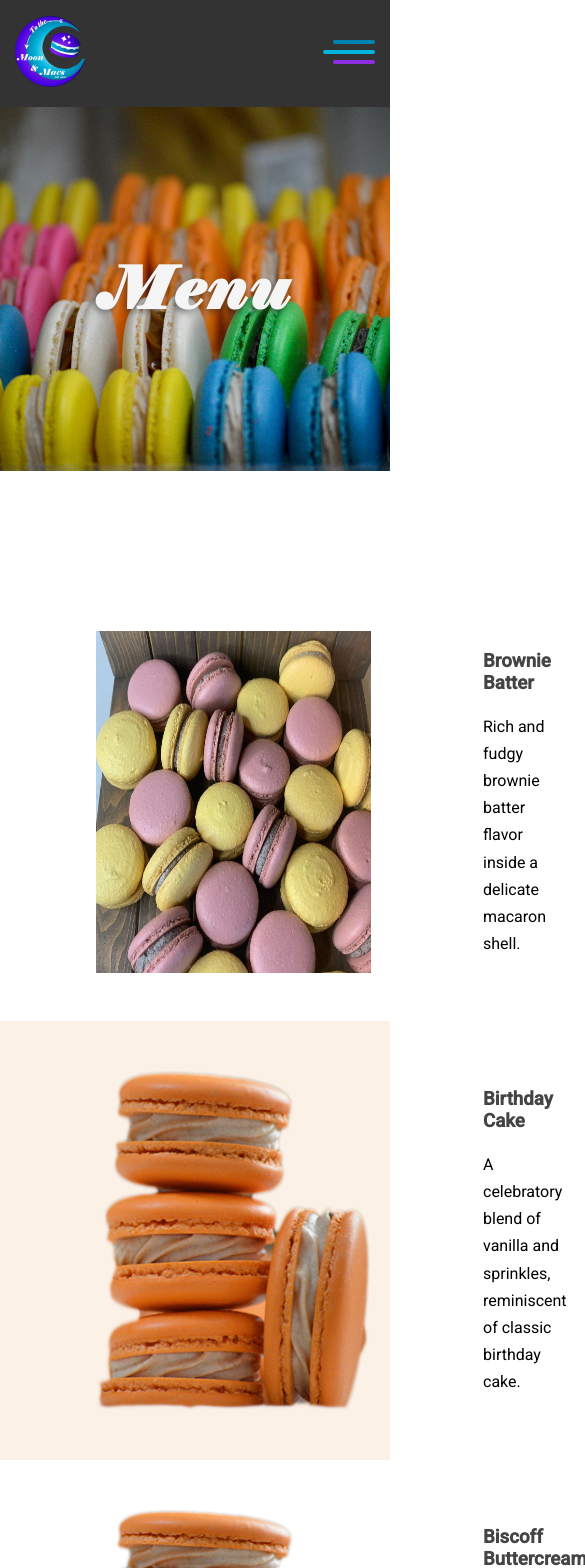
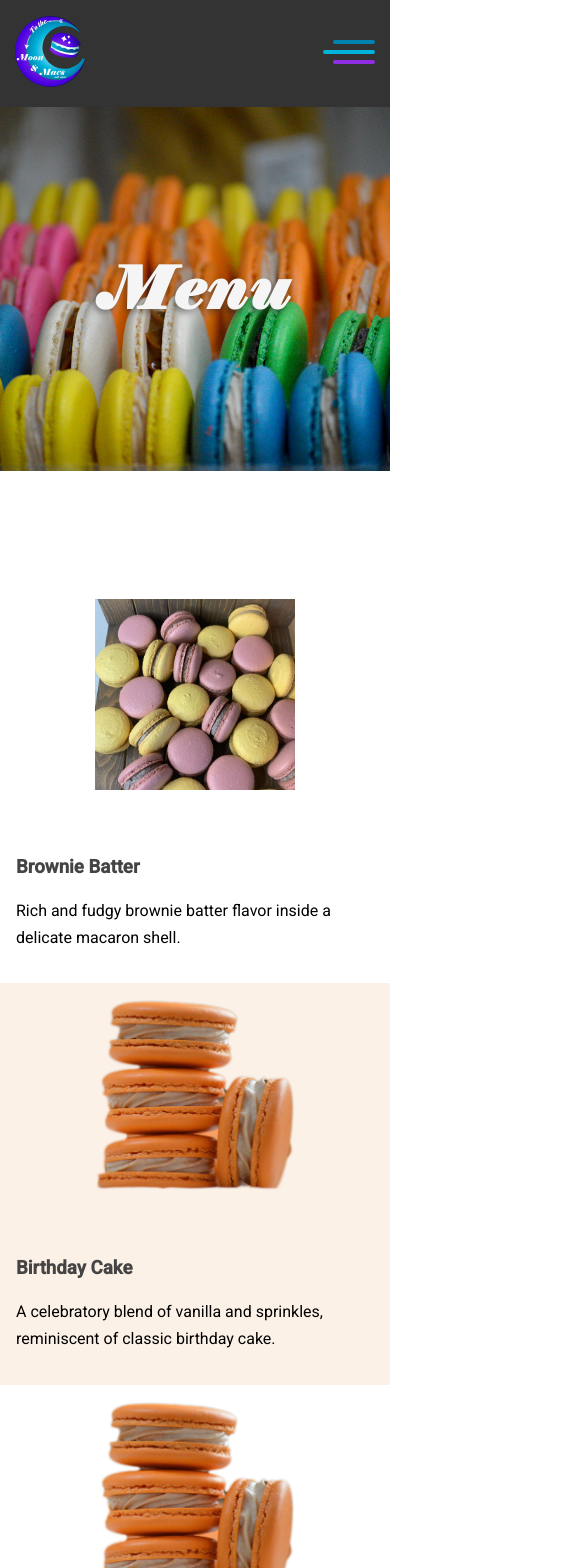
Before and after one commit to Aleroms/MoonyMacs, a React (Vite) app: page /menu in a window 390 px wide. Shown: the top 1568 px of the page, 585 px wide, since content can reach past the window. Built offline with nearby package versions, Linux system fonts and the light colour scheme.

Commit message:
made menulist responsive

```diff
--- a/src/components/MenuList/MenuList.css
+++ b/src/components/MenuList/MenuList.css
@@ -43,3 +43,16 @@
   border-radius: 50px;
   margin: 10px;
 }
+
+@media(max-width: 700px){
+  .menu-item{
+    flex-direction: column;
+    align-items: center;
+    justify-content: center;
+    padding: 1rem;
+    gap: 3rem;
+  }
+  .menu-item img {
+    max-width: 200px;
+  }
+}
```
